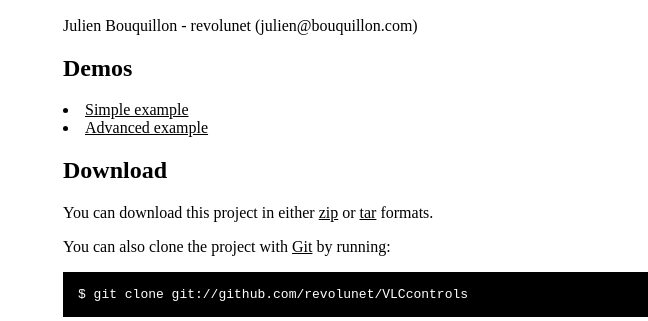
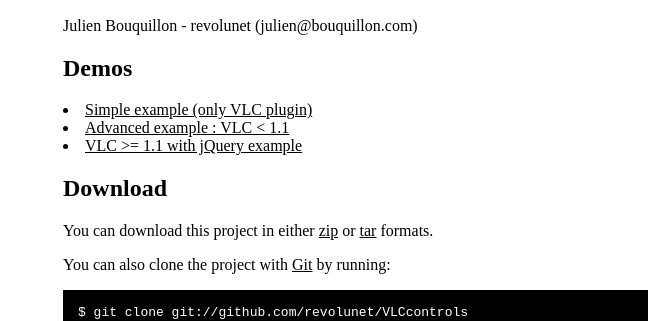
Before and after one commit to revolunet/VLCcontrols, a plain HTML site: page index.html in a window 1280 px wide. Shown: the part 223-544 px from the top of the page, 227-875 px from the left. Drawn offline with Linux system fonts and the light colour scheme; grey boxes are pictures that could not be loaded.

Commit message:
jquery update

```diff
--- a/index.html
+++ b/index.html
@@ -61,8 +61,9 @@
 
 <h2>Demos</h2>
 
-    <li><a href="src/simple.html">Simple example</a></li>
-    <li><a href="src/advanced.html">Advanced example</a></li>
+    <li><a href="src/simple.html">Simple example (only VLC plugin)</a></li>
+    <li><a href="src/advanced.html">Advanced example : VLC < 1.1</a></li>
+    <li><a href="src/jquery.html">VLC >= 1.1 with jQuery example</a></li>
 
     <h2>Download</h2>
     <p>
```
